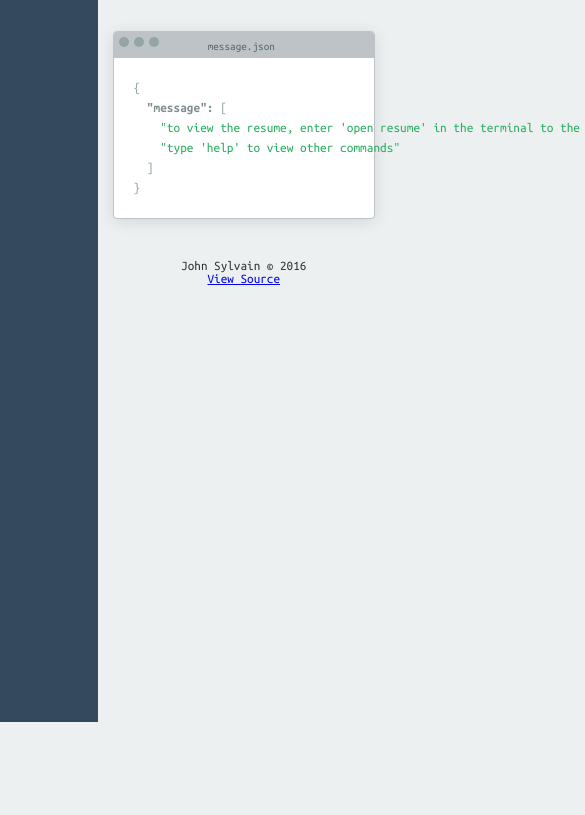
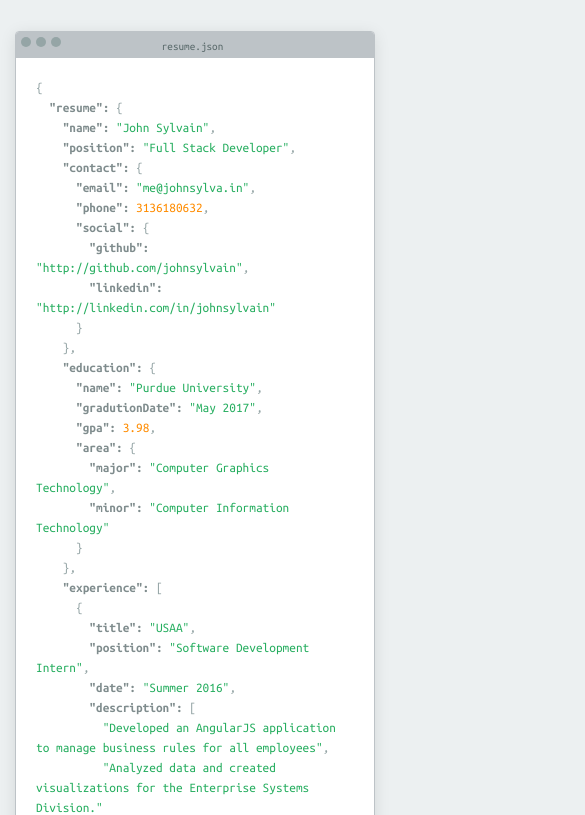
Before and after one commit to johnsylvain/portfolio, a plain HTML site: page index.html in a window 390 px wide. Shown: the part 122-937 px from the top of the page, 585 px wide, since content can reach past the window. Before the commit the page ends 844 px from the top, so only its background shows below. Drawn offline with Linux system fonts and the light colour scheme.

Commit message:
added mobile view

```diff
--- a/css/style.css
+++ b/css/style.css
@@ -205,6 +205,16 @@ footer {
 }
 
 pre {
+  white-space: pre-wrap;
+  /* Since CSS 2.1 */
+  white-space: -moz-pre-wrap;
+  /* Mozilla, since 1999 */
+  white-space: -pre-wrap;
+  /* Opera 4-6 */
+  white-space: -o-pre-wrap;
+  /* Opera 7 */
+  word-wrap: break-word;
+  /* Internet Explorer 5.5+ */
   line-height: 150%;
   font-family: "Ubuntu Mono";
   font-size: 10pt;
@@ -256,3 +266,11 @@ pre .key {
 }
 
 /* close commented backslash hack */
+@media (max-width: 768px) {
+  #console-wrapper {
+    display: none;
+  }
+  #page-wrap {
+    padding-left: 0;
+  }
+}
--- a/index.html
+++ b/index.html
@@ -2,7 +2,8 @@
 <html lang="en">
 <head>
   <meta charset="UTF-8">
-  <title>John Sylvain | Resume</title>
+  <title>John Sylvain &#8226; Resume</title>
+  <meta name="viewport" content="width=device-width, initial-scale=1">
   <link rel="stylesheet" href="./css/style.css"/>
 </head>
 <body>
--- a/js/bundle.js
+++ b/js/bundle.js
@@ -2,7 +2,25 @@
 'use strict';
 
 var controller = require('./modules/controller');
+
+var app = {
+	pageWidth: window.innerWidth,
+	breakpoint: 768,
+	init: function(){
 		controller.init();
+		this.handleResize();
+		window.addEventListener('resize', this.handleResize.bind(this));
+	},
+	handleResize: function(){
+		this.pageWidth = window.innerWidth;
+		if (this.pageWidth <= this.breakpoint) {
+			controller.setMobileView();
+		}
+	}
+}
+
+app.init();
+
 },{"./modules/controller":2}],2:[function(require,module,exports){
 'use strict';
 
@@ -17,6 +35,15 @@ var controller = {
 		resumeContentView.init();
 		consoleView.init();
 
+	},
+
+	setMobileView: function(){
+		if (!model.mobileView) {
+			this.executeCommand('open resume');
+			consoleView.render();
+		} else {
+			this.updateOutput(model.defaultMessage, resumeContentView.render)
+		}
 	},
 
 	getResumeData: function(){
@@ -269,6 +296,7 @@ var consoleView = {
 }
 
 module.exports = controller;
+
 },{"./filters":3,"./model":4}],3:[function(require,module,exports){
 'use strict';
 
@@ -308,6 +336,7 @@ module.exports = {
   ],
   commandPrefix: '$',
   currentOutput: null,
+  mobileView: false,
   commands: [
     {
       text: '',
@@ -425,4 +454,5 @@ module.exports = {
   },
 
 }
+
 },{}]},{},[1])
```
Lines whose indentation alone changed are shown as unchanged.
